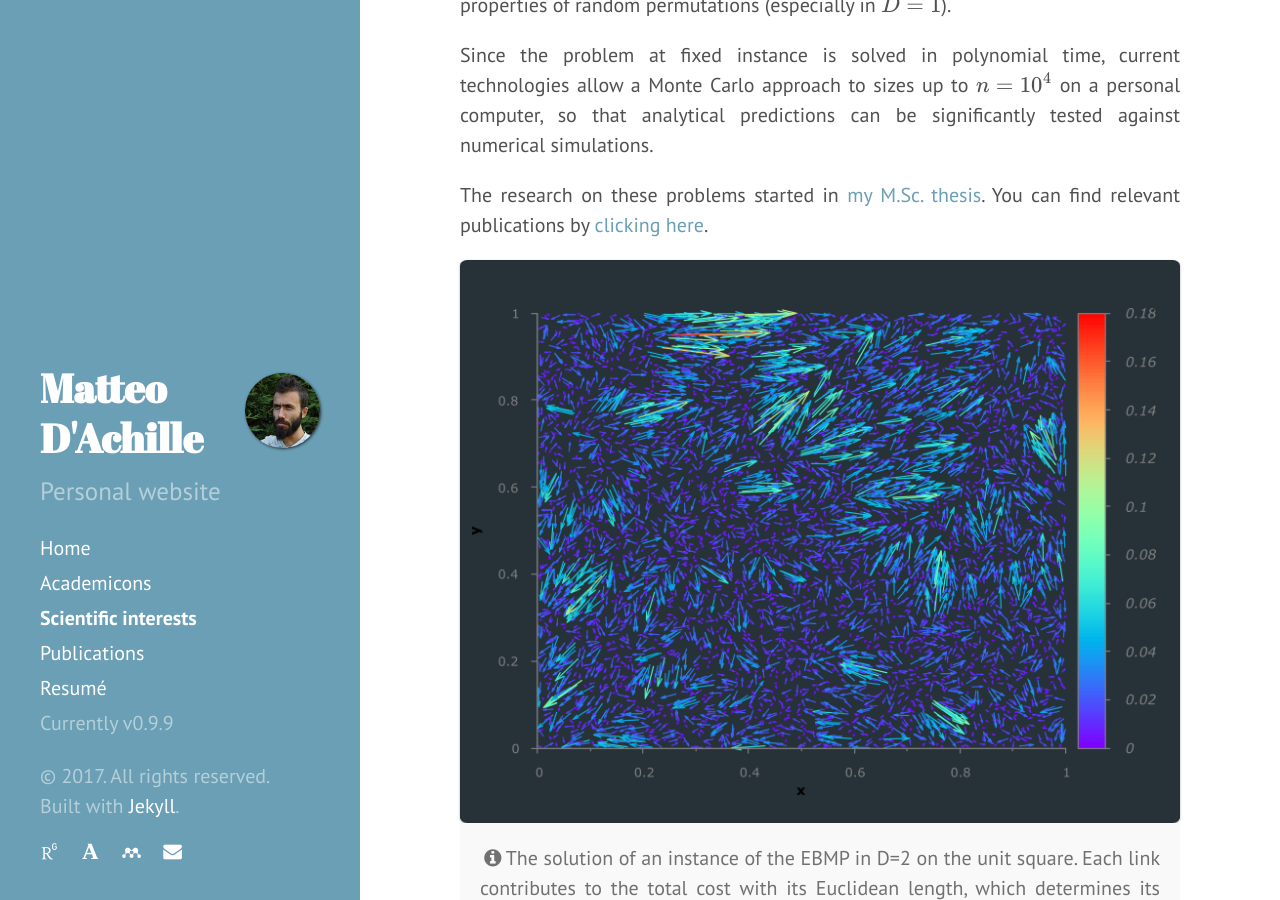
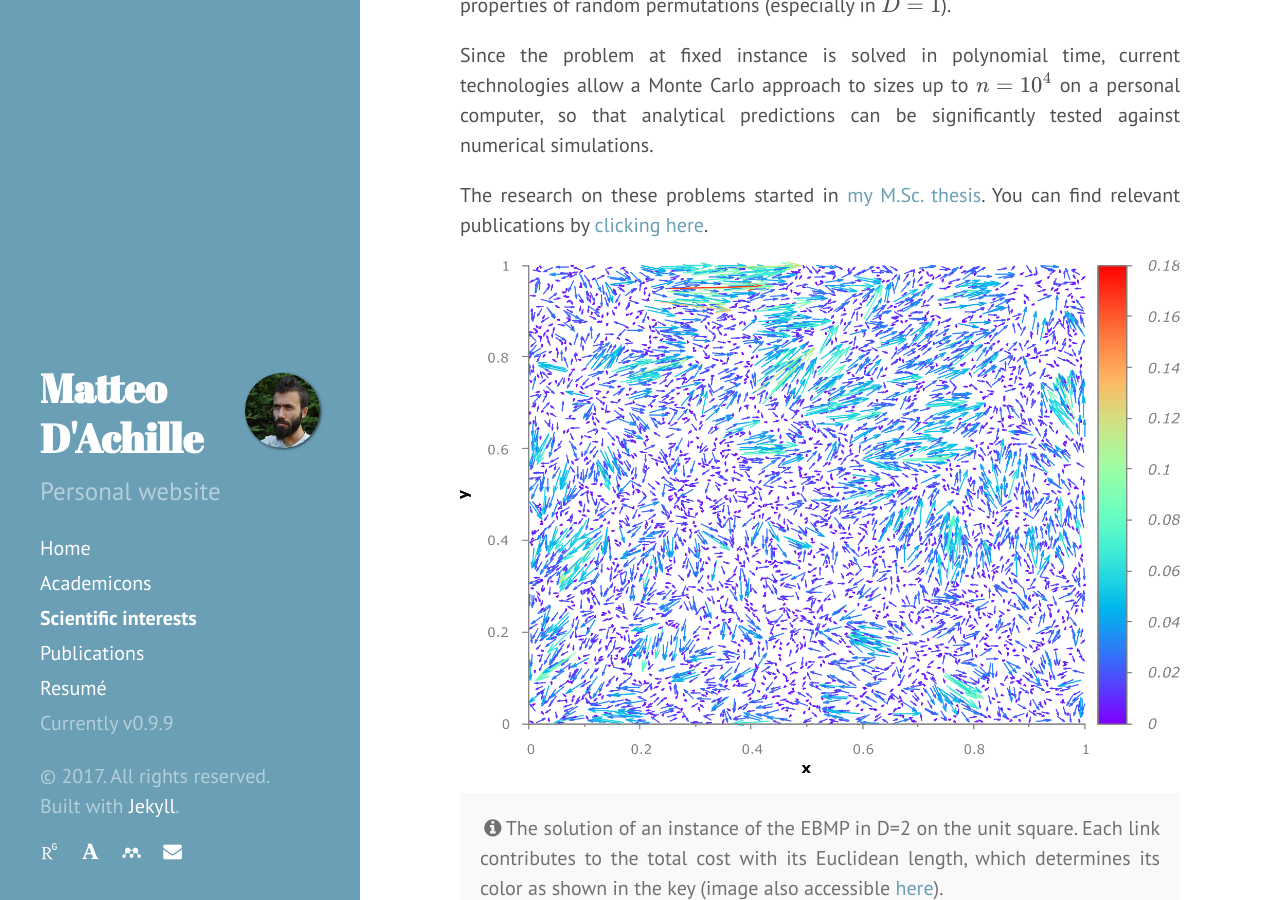
Before and after one commit to matteodachille/matteodachille.github.io, a Jekyll site: the page built from scientific-interests.md, in a window 1280 px wide and 900 px high, scrolled down 1575 px. Built offline with Jekyll 4.4.1, drawn with Linux system fonts in a browser that asks for light colours; nearby versions of some CDN libraries; some web fonts are replaced; formulas are drawn with MathJax 3.

```diff
--- a/scientific-interests.md
+++ b/scientific-interests.md
@@ -49,10 +49,10 @@
 The research on these problems started in [my M.Sc. thesis](downloads/masterthesis.pdf){:target="_blank"}. You can find relevant publications by [clicking here](/publications).
 {: .text-justify}
 
-<div class="tf2d" markdown="block">
-![I'm rendering a big .svg image...please wait: this may take a while.](assets/size50002d.png){:width="100%"}
+<!--div class="tf2d" markdown="block"-->
+![I'm rendering a big image... please wait: this may take a while.](assets/size50002d.png){:width="100%"}
 
-</div>
+<!--/div-->
 
 <p class="message"><i class="fa fa-info-circle fa-fw" aria-hidden="true"></i>The solution of an instance of the EBMP in D=2 on the unit square. Each link contributes to the total cost with its Euclidean length, which determines its color as shown in the key (image also accessible <a href="assets/size50002d.png" target="_blank">here</a>). </p>
 {: .text-justify}
```
